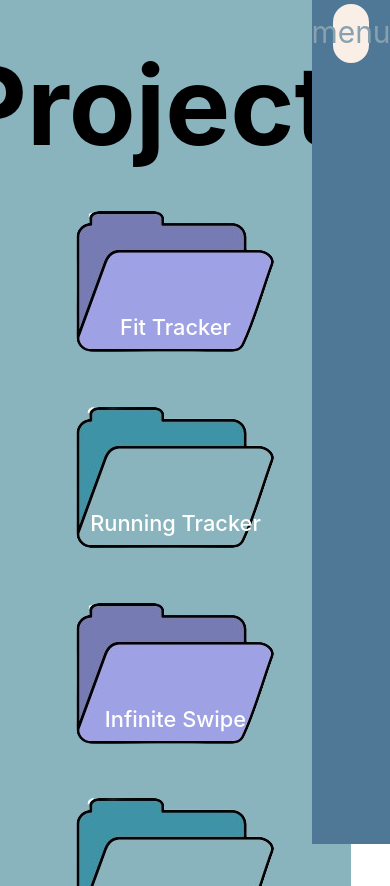
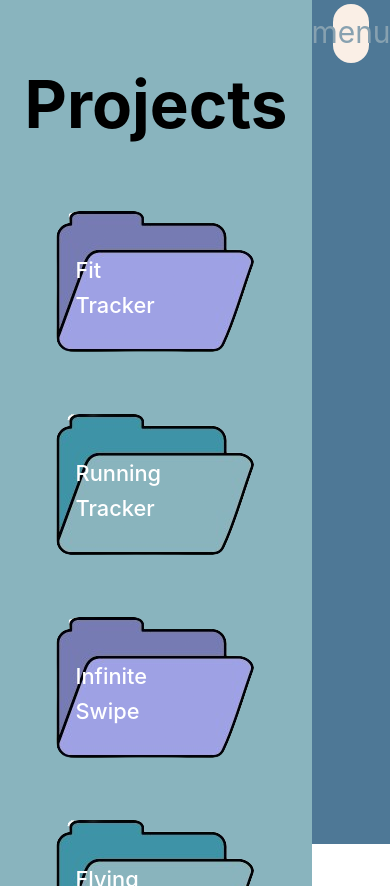
Before and after one commit to DroidStudioAS/Portfolio, a Vue app: page /projects in a window 390 px wide. Built offline with nearby package versions, Linux system fonts and the light colour scheme.

Commit message:
project view reactivity level 1 check

```diff
--- a/src/views/ProjectView.vue
+++ b/src/views/ProjectView.vue
@@ -28,11 +28,13 @@ onMounted(()=>{
     </h1>
     <div class="main_container">
         <div v-for="project in projects" :key="project.name" >
-        <div v-if="project.even===true">
+        <div v-if="project.even===true"
+        class="project_image_containet">
             <img src="/icon_folder_even.png">
         </div>
-        <div v-else>
-            <img src="/icon_folder_uneven.png">
+        <div v-else
+        class="project_image_containet">
+         <img src="/icon_folder_uneven.png">
         </div>
         <div class="project_label">
         {{ project.name }}
@@ -78,18 +80,48 @@ onMounted(()=>{
     transition: color 1s ease-in-out;
     color: black;
 }
+.project_image_container{
+height: 20vh;
+width: 20vw;
+}
 .project_label{
     position: relative;
-    top: -30%;
+    width:5vw ;
+    height: 5vh;
+    bottom: 12vh;
+    left:5vw ;
 
 
     font-weight: 500;
     font-size: 2cap;
     display: flex;
-    justify-content: center;
-    align-items: start;
+    justify-content: start;
+    align-items: center;
 
     color: white;
-
+}
+@media (min-width:767px) and (max-width:991px){
+    .main_container{
+        width: 85vw;
+    }
+    .page_header{
+        width:85vw ;
+        display: flex;
+        justify-content: center;
+        align-items: center;
+        font-size: 6cap;
+    }
+}
+@media (max-width:766px){
+    .page_header{
+        width:80vw ;
+        display: flex;
+        justify-content: center;
+        align-items: center;
+        font-size: 6cap;
+    }
+    .main_container{
+        width: 80vw;
+    }
 }
 </style>
```
